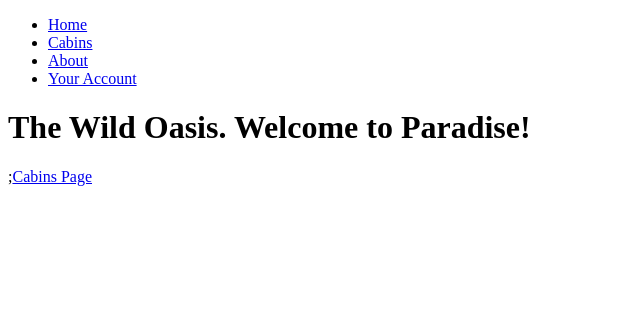
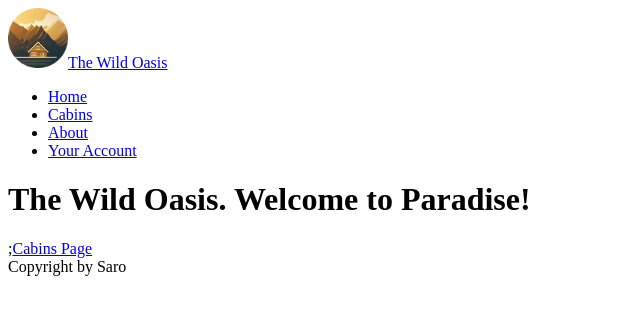
Before and after one commit to khanjee501/nextjs-project, a Next.js app: page / in a window 1280 px wide. Shown: the top 314 px of the page, without its empty margins (0-640 px from the left). Built offline with nearby package versions, Linux system fonts and the light colour scheme.

Commit message:
FEAT: adding a root layout and logo

```diff
--- a/app/cabins/page.js
+++ b/app/cabins/page.js
@@ -1,9 +1,6 @@
-import Navigation from "../components/Navigation";
 
 export default function Page() {
     return <div>
-        <Navigation />
-
         <h1>Cabins Page</h1>
     </div>
 }
--- /dev/null
+++ b/app/components/Logo.js
@@ -0,0 +1,12 @@
+function Logo() {
+  return (
+    <a href="/" className="flex items-center gap-4 z-10">
+      <img src="/icon.png" height="60" width="60" alt="The Wild Oasis logo" />
+      <span className="text-xl font-semibold text-primary-100">
+        The Wild Oasis
+      </span>
+    </a>
+  );
+}
+
+export default Logo;
--- a/app/layout.js
+++ b/app/layout.js
@@ -1,12 +1,25 @@
+import Logo from "./components/Logo"
+import Navigation from "./components/Navigation"
+
 export const metadata = {
-  title: 'Next.js',
-  description: 'Generated by Next.js',
+  title: 'The Wild Oasis',
 }
 
 export default function RootLayout({ children }) {
   return (
     <html lang="en">
-      <body>{children}</body>
+      <body>
+        <header>
+          <Logo />
+          <Navigation/>
+        </header>
+        <main>
+          {children}
+        </main>
+        <footer>
+          Copyright by Saro
+        </footer>
+      </body>
     </html>
   )
 }
--- a/app/page.js
+++ b/app/page.js
@@ -1,10 +1,7 @@
 import Link from 'next/link';
-import Navigation from './components/Navigation';
 
 export default function Page() {
     return <div>
-
-        <Navigation/>
 
         <h1>The Wild Oasis. Welcome to Paradise!</h1>;
 
```
Also changed, not shown: public/icon.png (added).
